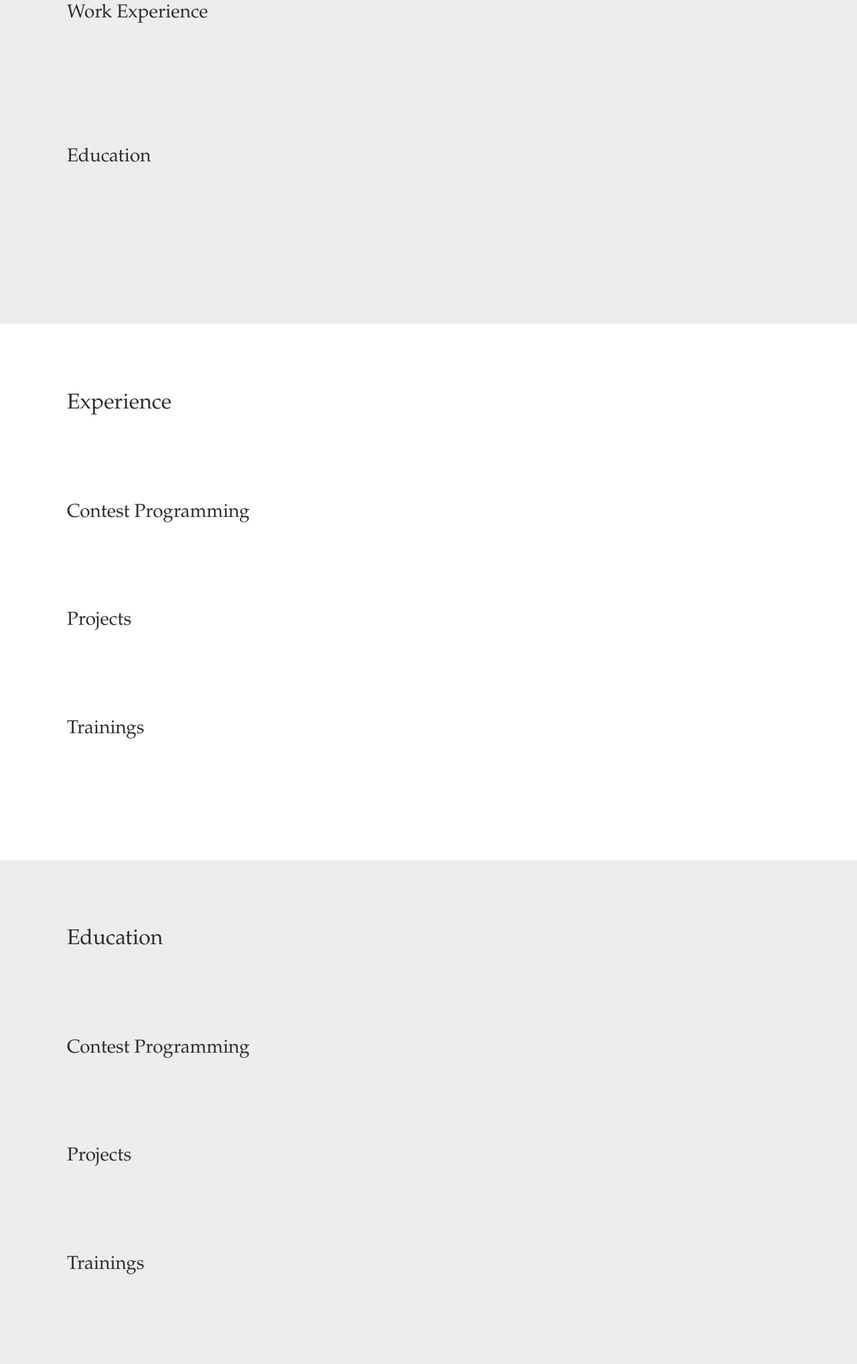
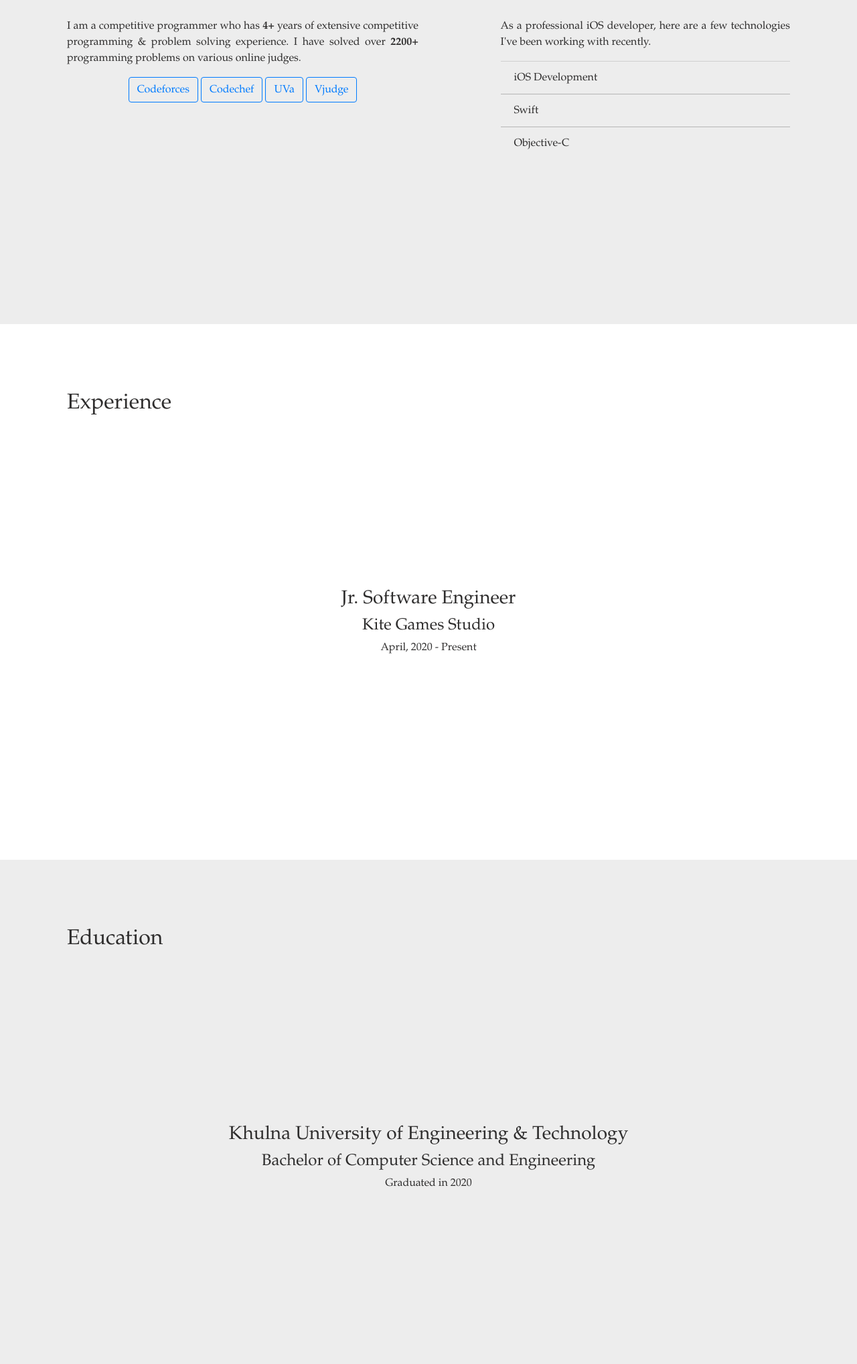
Before and after one commit to rezaulhsagar/rezaul, a website: page index.html in a window 1280 px wide. Shown: the part 1972-4009 px from the top of the page at 67% size. Drawn offline with nearby package versions, Linux system fonts and the light colour scheme.

Commit message:
all contents added

```diff
--- a/index.html
+++ b/index.html
@@ -53,89 +53,91 @@
         </div>
      </nav>
 
-      <!-- About me portion ------------- -->
+      <!-- About me portion -->
       <div class="container" id="about">
          <div class="row row-content">
             <div class="col-12">
                <h2>About me</h2>
             </div>
-            <div class="col-12 col-md-6 col-sm-6">
+            <div class="col-12 col-sm-6">
                <p>
-                    Hello! I'm Rezaul, a software engineer based in Dhaka, Bangladesh.
-Shortly after graduating from KUET, I joined the engineering team at Kite Games Studio where I work on a wide variety of interesting and meaningful projects as a full time employee.
+                    Hello! I'm Rezaul, a software engineer based in Dhaka, Bangladesh. Shortly after graduating from KUET, I joined the engineering team at Kite Games Studio where I work on a wide variety of interesting and meaningful projects as a full time employee.
 
                </p>
                <div class="col-12 text-center">
                     <a class="btn btn-primary btn-md" href='resume.pdf' target='_blank'>See my resume</a>
                </div>
             </div>
-            <div class="col-12 col-md-1 col-sm-1"></div>
-            <div class="col-12 col-md-5 col-sm-5">
+            <div class="col-12 col-sm-1"></div>
+            <div class="col-12 col-sm-5">
                <img src="rezaul.jpg" class="rounded img-thumbnail">
             </div>
 
          </div>
 
       </div>
-      <!-- Skills portion ---------------------------------- -->
+      <!-- Skills portion -->
       <div class="alt-color">
          <div class="container" id="skills">
             <div class="row row-content">
                <div class="col-12">
                   <h2>Skills</h2>
                </div>
-               <div class="col-12">
-                  <h3>Work Experience</h3>
+               <div class="col-12 col-sm-6">
+                <p>
+                  I am a competitive programmer who has <b>4+</b> years of extensive competitive programming & problem solving experience. I have solved over <b>2200+</b> programming problems on various online judges.
+                </p>
+                <div class="col-12 text-center">
+                  <a class="btn btn-outline-primary" href="https://www.codeforces.com/profile/rezaulhsagar" target='_blank'>Codeforces</a>
+                  <a class="btn btn-outline-primary" href="https://www.codechef.com/users/rezaulhsagar" target='_blank'>Codechef</a>
+                  <a class="btn btn-outline-primary" href="https://uhunt.onlinejudge.org/id/414385" target='_blank'>UVa</a>
+                  <a class="btn btn-outline-primary" href="https://vjudge.net/user/rezaulhsagar" target='_blank'>Vjudge</a>
+                </div>
                </div>
-               <div class="col-12">
-                  <h3>
-                     Education
-                  </h3>
-               </div>
+               <div class="col-12 col-sm-1"></div>
+               <div class="col-12 col-sm-5">
+                  <p>
+                    As a professional iOS developer, here are a few technologies I've been working with recently.
+                  </p>
+                  <ul class="list-group list-group-flush bg-transparent">
+                    <li class="list-group-item bg-transparent">iOS Development</li>
+                    <li class="list-group-item bg-transparent">Swift</li>
+                    <li class="list-group-item bg-transparent">Objective-C</li>
+                  </ul>
+              </div>
             </div>
          </div>
       </div>
-      <!-- Experience portion ---------------------------------- -->
+
+      <!-- Experience portion -->
       <div class="container" id="experience">
          <div class="row row-content">
             <div class="col-12">
                <h2>Experience</h2>
             </div>
-            <div class="col-12">
-               <h3>Contest Programming</h3>
-            </div>
-            <div class="col-12">
-               <h3>
-                  Projects
-               </h3>
-            </div>
-            <div class="col-12">
-               <h3>Trainings</h3>
+            <div class="col-12 col-sm-12 text-center">
+              <h3>Jr. Software Engineer</h3>
+              <h4>Kite Games Studio</h4>
+              <h6>April, 2020 - Present</h6>
             </div>
          </div>
       </div>
-      <!-- Education portion ---------------------------------- -->
+      <!-- Education portion -->
       <div class="alt-color">
          <div class="container" id="education">
             <div class="row row-content">
-               <div class="col-12">
-                  <h2>Education</h2>
-               </div>
-               <div class="col-12">
-                  <h3>Contest Programming</h3>
-               </div>
-               <div class="col-12">
-                  <h3>
-                     Projects
-                  </h3>
-               </div>
-               <div class="col-12">
-                  <h3>Trainings</h3>
-               </div>
+            <div class="col-12">
+               <h2>Education</h2>
+            </div>
+            <div class="col-12 col-sm-12 text-center">
+              <h3>Khulna University of Engineering & Technology</h3>
+              <h4>Bachelor of Computer Science and Engineering</h4>
+              <h6>Graduated in 2020</h6>
+            </div>
             </div>
          </div>
       </div>
-      <!-- Contact portion ---------------------------------- -->
+      <!-- Contact portion -->
       <div class="container" id="contact">
          <div class="row row-content">
             <div class="col-12">
@@ -146,12 +148,9 @@ Shortly after graduating from KUET, I joined the engineering team at Kite Games
             </div>
             <div class="col-12 align-self-center">
                <div class="text-center">
-                  <a class="btn btn-social-icon btn-google" href="http://google.com/+"><i class="fa fa-google-plus"></i></a>
-                  <a class="btn btn-social-icon btn-facebook" href="http://www.facebook.com/profile.php?id="><i class="fa fa-facebook"></i></a>
-                  <a class="btn btn-social-icon btn-linkedin" href="http://www.linkedin.com/in/"><i class="fa fa-linkedin"></i></a>
-                  <a class="btn btn-social-icon btn-twitter" href="http://twitter.com/"><i class="fa fa-twitter"></i></a>
-                  <a class="btn btn-social-icon btn-google" href="http://youtube.com/"><i class="fa fa-youtube"></i></a>
-                  <a class="btn btn-social-icon" href="mailto:"><i class="fa fa-envelope-o"></i></a>
+                  <a class="btn btn-social-icon btn-facebook" href="https://www.facebook.com/rezaulhsagar"><i class="fa fa-facebook"></i></a>
+                  <a class="btn btn-social-icon btn-linkedin" href="https://www.linkedin.com/in/rezaulhsagar"><i class="fa fa-linkedin"></i></a>
+                  <a class="btn btn-social-icon" href="mailto:rezaulhsagar@gmail.com"><i class="fa fa-envelope-o"></i></a>
                </div>
             </div>
          </div>
```
